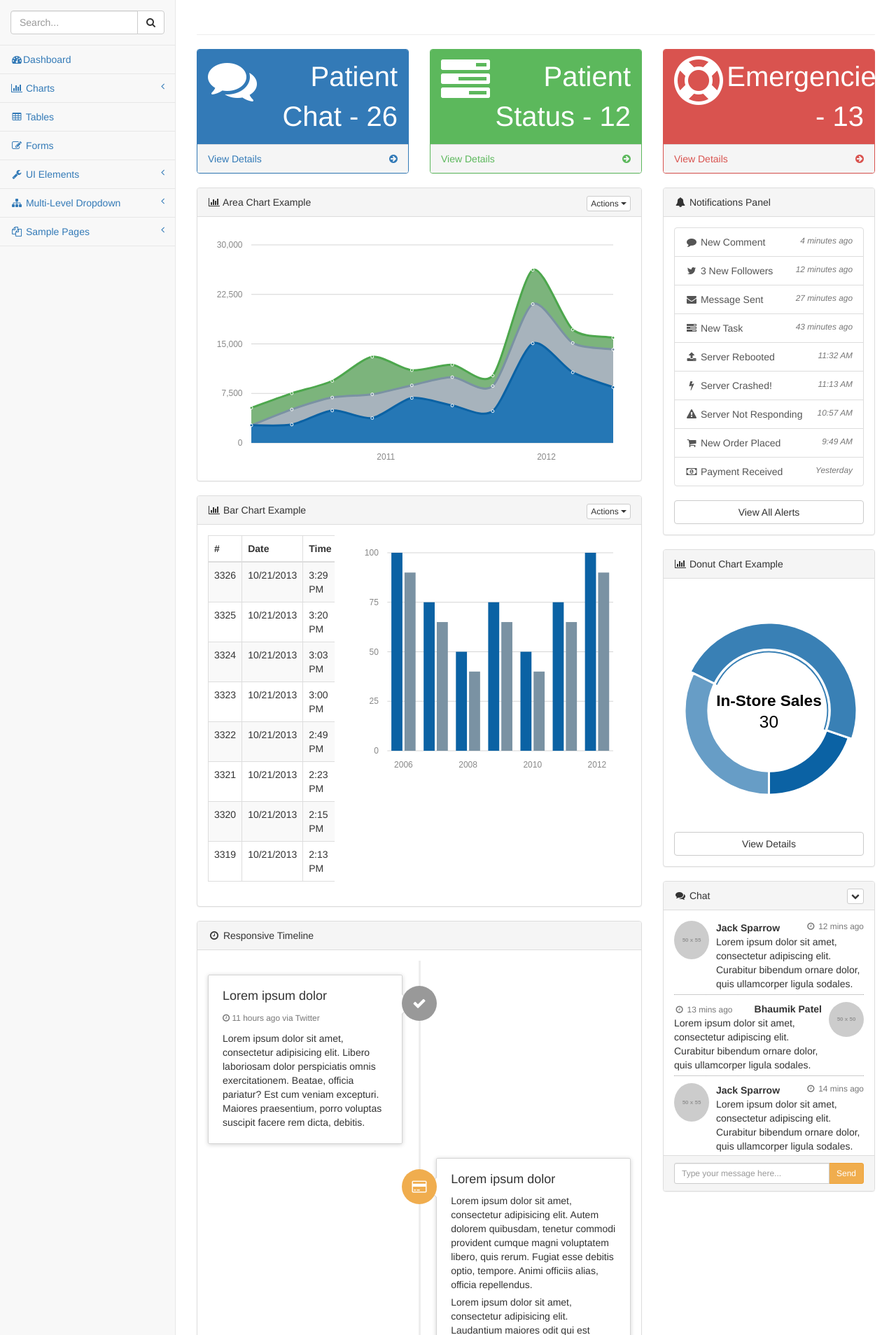
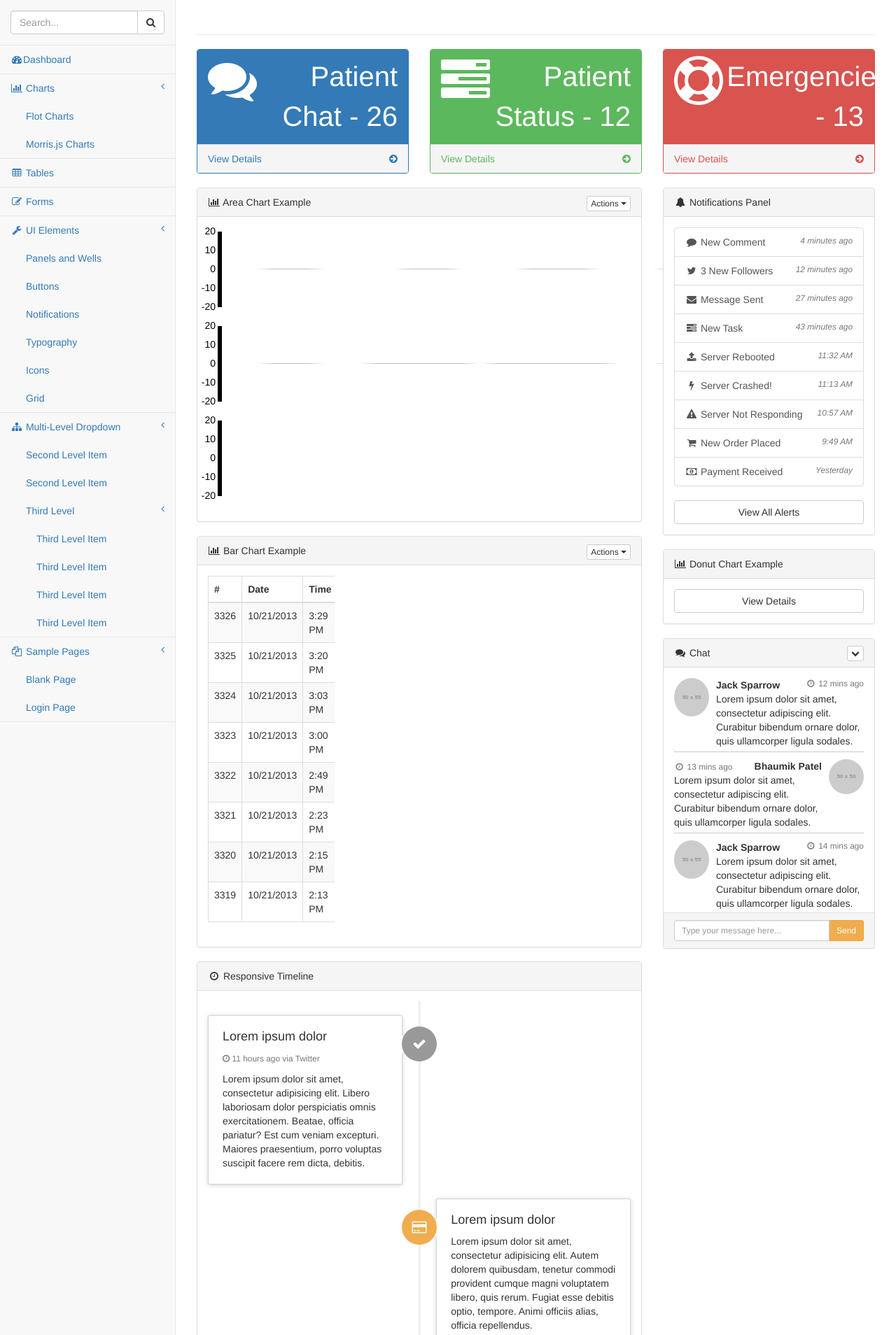
Before and after one commit to casenh/athena_website, a Flask app: page / in a window 1280 px wide. Shown: the part 51-1959 px from the top of the page at 70% size. Run offline with Flask 2, Linux system fonts and the light colour scheme; grey boxes labelled with a size stand in for pictures from a placeholder-image service; some libraries are stand-ins or nearby versions.

Commit message:
added real chart

```diff
--- a/templates/bootstrap/index.html
+++ b/templates/bootstrap/index.html
@@ -28,6 +28,11 @@
 
     <!-- Custom Fonts -->
     <link href="./../static/bower/font-awesome/css/font-awesome.min.css" rel="stylesheet" type="text/css">
+    <style>
+        #walkingChart {
+            margin-left: 20px;
+        }
+    </style>
 
     <!-- HTML5 Shim and Respond.js IE8 support of HTML5 elements and media queries -->
     <!-- WARNING: Respond.js doesn't work if you view the page via file:// -->
@@ -35,6 +40,83 @@
         <script src="https://oss.maxcdn.com/libs/html5shiv/3.7.0/html5shiv.js"></script>
         <script src="https://oss.maxcdn.com/libs/respond.js/1.4.2/respond.min.js"></script>
     <![endif]-->
+
+    <script src="./static/d3.v3.min.js"></script>
+<script src="https://ajax.googleapis.com/ajax/libs/jquery/1.11.3/jquery.min.js"></script>
+<script>
+
+var n = 40,
+    random = d3.random.normal(0, 0);
+
+    var result;
+    var pos_x = 0;
+    var pos_y = 0;
+    var pos_z = 0;
+
+function getData() {
+    $.get("/data", function(res, status) {
+        console.log(result);
+        result = res;
+    });
+}
+
+window.setInterval(getData, 500);
+
+function chart(domain, interpolation, tick) {
+
+    var data = d3.range(n).map(random);
+
+    $.get("/data", function(res, status) {
+        result = res;
+        console.log(result);
+
+        //data = result.data;
+        var margin = {top: 6, right: 0, bottom: 6, left: 40},
+        width = 960 - margin.right,
+        height = 120 - margin.top - margin.bottom;
+
+        var x = d3.scale.linear()
+        .domain(domain)
+        .range([0, width]);
+
+        var y = d3.scale.linear()
+        .domain([-20, 20])
+        .range([height, 0]);
+
+        var line = d3.svg.line()
+        //.interpolate(interpolation)
+        .x(function(d, i) { return x(i); })
+        .y(function(d, i) { return y(d); });
+
+            var svg = d3.select("#walkingChart").append("p").append("svg")
+            .attr("width", width + margin.left + margin.right)
+            .attr("height", height + margin.top + margin.bottom)
+            .style("margin-left", -margin.left + "px")
+            .append("g")
+            .attr("transform", "translate(" + margin.left + "," + margin.top + ")");
+
+            svg.append("defs").append("clipPath")
+            .attr("id", "clip")
+            .append("rect")
+            .attr("width", width)
+            .attr("height", height);
+
+            svg.append("g")
+            .attr("class", "y axis")
+            .call(d3.svg.axis().scale(y).ticks(5).orient("left"));
+
+            var path = svg.append("g")
+            .attr("clip-path", "url(#clip)")
+            .append("path")
+            .datum(data)
+            .attr("class", "line")
+            .attr("d", line);
+
+                tick(path, line, data, x);
+    });
+};
+
+</script>
 
 </head>
 
@@ -473,8 +555,8 @@
                             </div>
                         </div>
                         <!-- /.panel-heading -->
-                        <div class="panel-body">
-                            <div id="morris-area-chart"></div>
+                        <div id="walkingChart" class="panel-body">
+
                         </div>
                         <!-- /.panel-body -->
                     </div>
@@ -911,6 +993,111 @@
     <!-- Custom Theme JavaScript -->
     <script src="../../static/lib/bootstrap/sb-admin-2.js"></script>
 
+    <script>(function() {
+
+var transition = d3.select({}).transition()
+    .duration(50)
+    .ease("linear");
+
+chart([0, n - 1], "linear", function tick_x(path, line, data, x) {
+  transition = transition.each(function() {
+
+      // push a new data point onto the back
+    data.push(result.data[pos_x].x);
+    pos_x++;
+    if(pos_x > 31)
+        pos_x = 0;
+
+    // redraw the line, and then slide it to the left
+    path
+        .attr("d", line)
+        .attr("transform", null)
+      .transition()
+        .attr("transform", "translate(" + x(-1) + ")");
+
+    // pop the old data point off the front
+    data.shift();
+
+  }).transition().each("start", function() { tick_x(path, line, data, x); });
+});
+
+})();</script>
+
+
+
+
+<script>(function() {
+
+var transition_y = d3.select({}).transition()
+    .duration(50)
+    .ease("linear");
+
+chart([0, n - 1], "linear", function tick_y(path, line, data, x) {
+try {
+  transition_y = transition_y.each(function() {
+
+      // push a new data point onto the back
+    data.push(result.data[pos_y].y);
+    pos_y++;
+    if(pos_y > 31)
+        pos_y = 0;
+
+    // redraw the line, and then slide it to the left
+    path
+        .attr("d", line)
+        .attr("transform", null)
+      .transition()
+        .attr("transform", "translate(" + x(-1) + ")");
+
+    // pop the old data point off the front
+    data.shift();
+
+  }).transition().each("start", function() { tick_y(path, line, data, x); });
+}
+catch(err) {
+}
+});
+
+})();</script>
+
+
+
+<script>(function() {
+
+    var transition_z = d3.select({}).transition()
+    .duration(50)
+    .ease("linear");
+
+    chart([0, n - 1], "linear", function tick_z(path, line, data, x) {
+        transition_z = transition_z.each(function() {
+
+            // push a new data point onto the back
+            if(result.data[pos_z].z != undefined) {
+                console.log("UNdefined");
+            }
+            else {
+            data.push(result.data[pos_z].z);
+            pos_z++;
+            if(pos_z > 31) {
+                pos_z = 0;
+            }
+
+            // redraw the line, and then slide it to the left
+            path
+            .attr("d", line)
+            .attr("transform", null)
+            .transition()
+            .attr("transform", "translate(" + x(-1) + ")");
+
+            // pop the old data point off the front
+            data.shift();
+            }
+
+        }).transition().each("start", function() { tick_z(path, line, data, x); });
+    });
+
+})();</script>
+
 </body>
 
 </html>
--- a/templates/graph.html
+++ b/templates/graph.html
@@ -200,3 +200,5 @@ catch(err) {
 	});
 
 })();</script>
+</body>
+</html>
```
